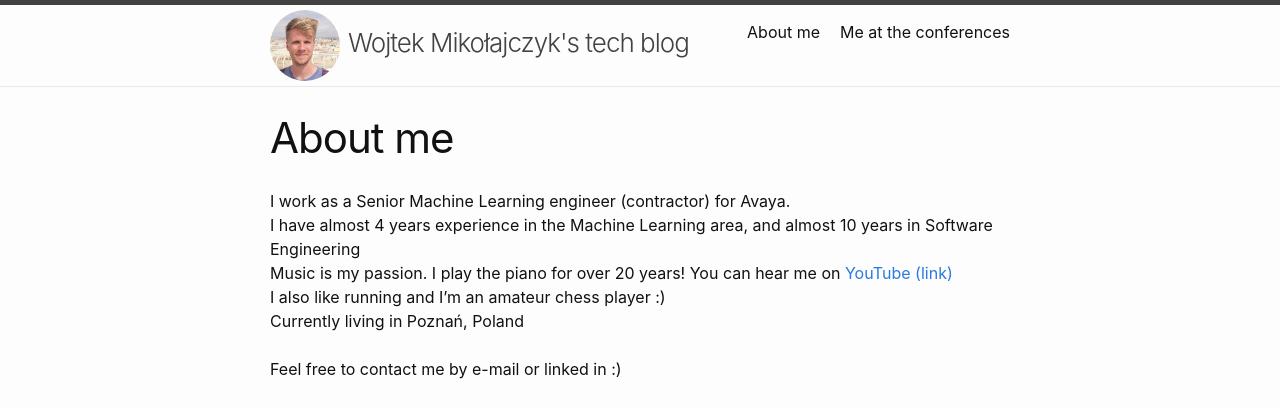
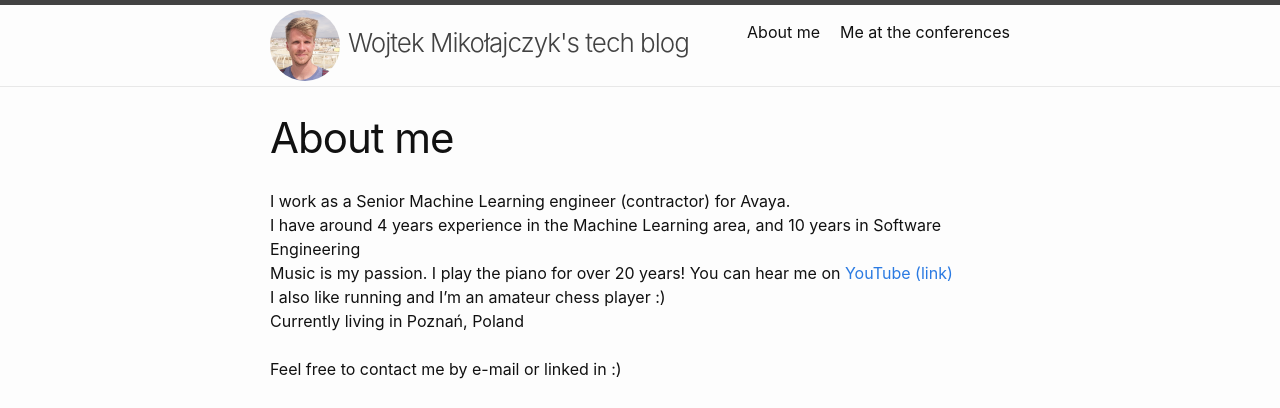
Before and after one commit to wmikolajczyk/womiko-blog, a Jekyll site: the page built from about_me.markdown, in a window 1280 px wide. Shown: the top 408 px of the page. Built offline with Jekyll 4.4.1, drawn with Linux system fonts in a browser that asks for light colours.

Commit message:
Update about me

```diff
--- a/about_me.markdown
+++ b/about_me.markdown
@@ -5,7 +5,7 @@ permalink: /about-me/
 ---
 
 I work as a Senior Machine Learning engineer (contractor) for Avaya.\
-I have almost 4 years experience in the Machine Learning area, and almost 10 years in Software Engineering \
+I have around 4 years experience in the Machine Learning area, and 10 years in Software Engineering \
 Music is my passion. I play the piano for over 20 years! You can hear me on [YouTube (link)](https://www.youtube.com/watch?v=8H_SrFOVxx0) \
 I also like running and I'm an amateur chess player :)\
 Currently living in Poznań, Poland\
```
